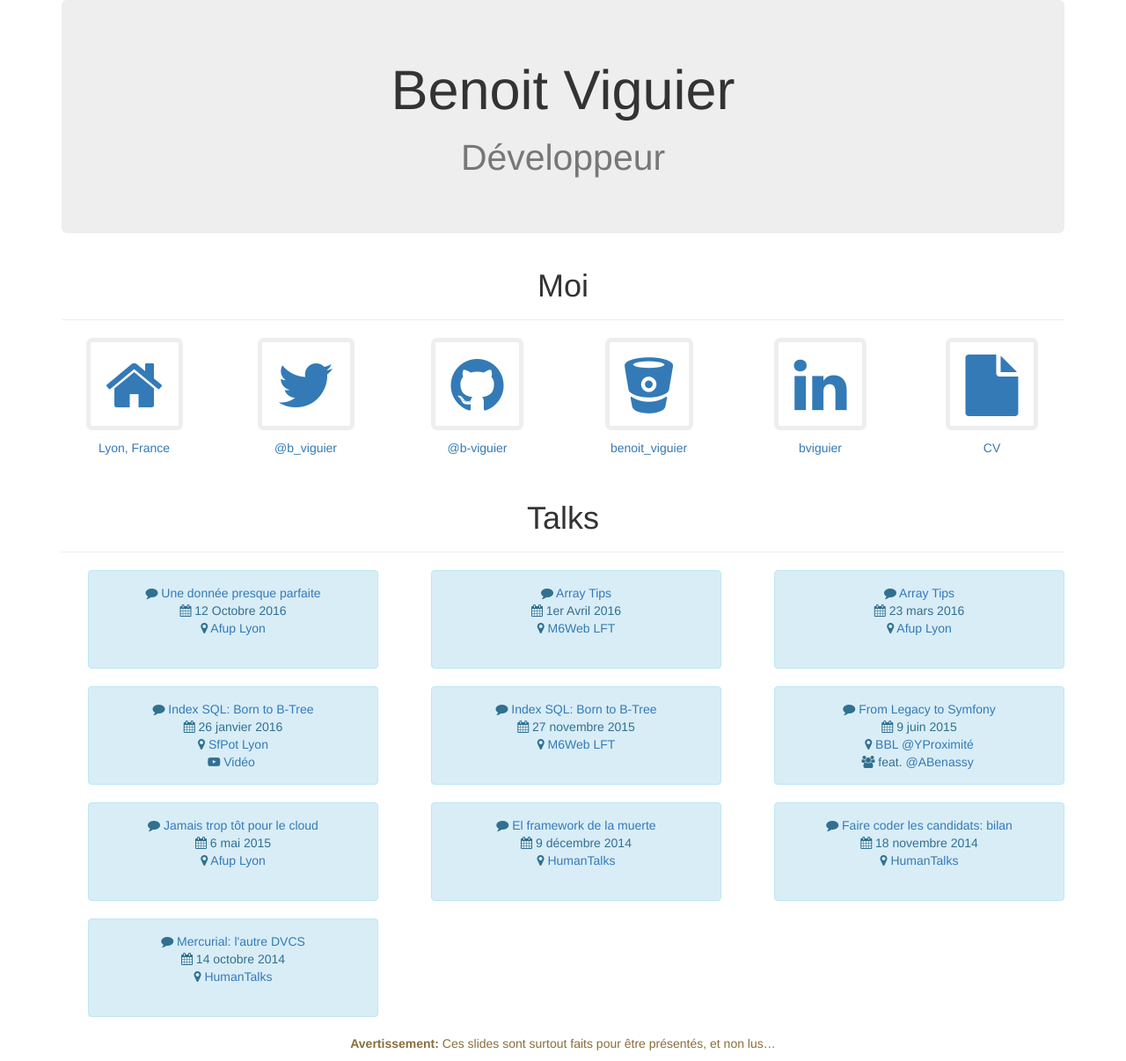
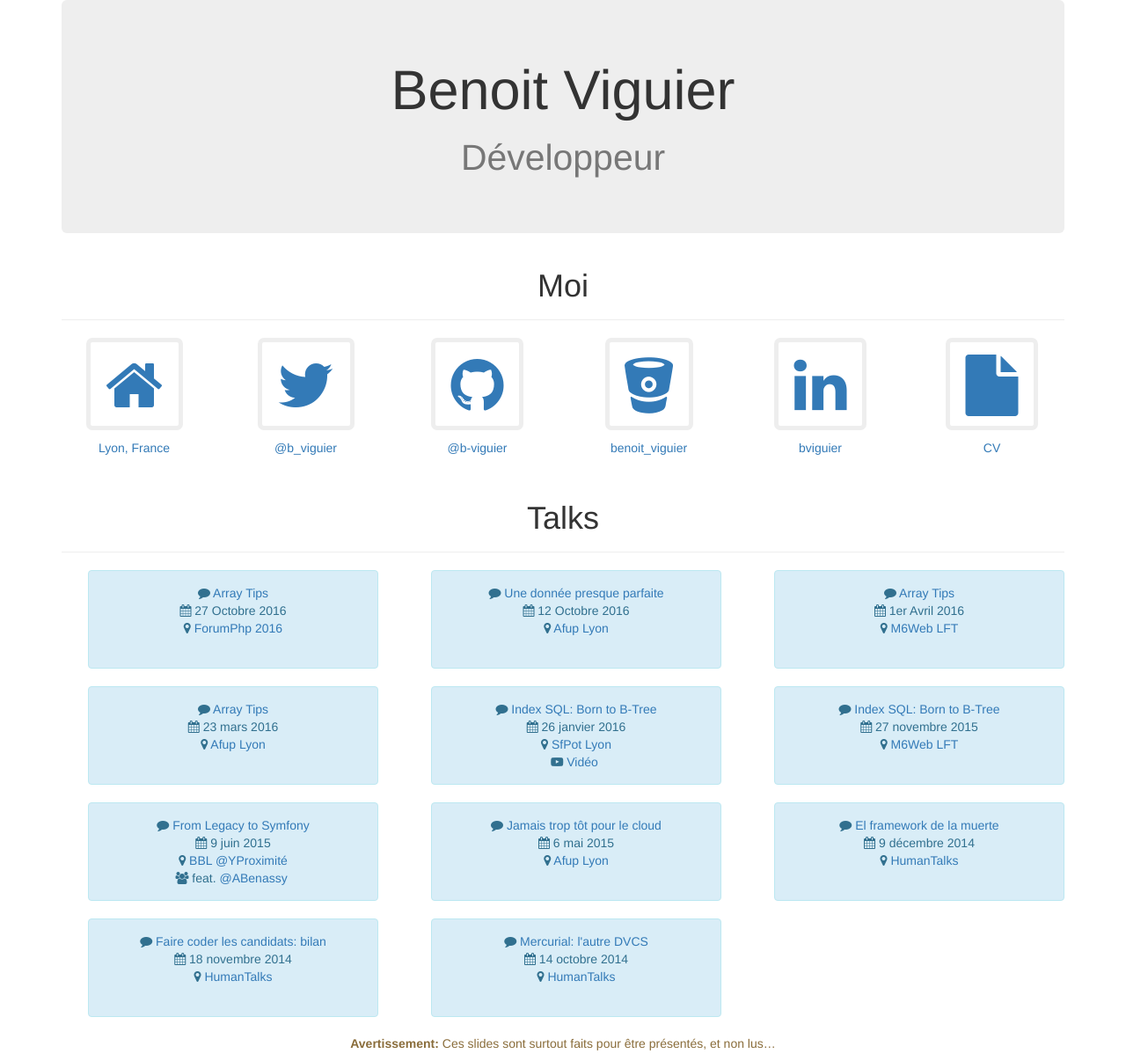
Before and after one commit to b-viguier/b-viguier.github.io, a Jekyll site: the page built from index.html, in a window 1280 px wide. Shown: the whole page at 88% size. Built offline with Jekyll 4.4.1, drawn with Linux system fonts in a browser that asks for light colours; nearby versions of some CDN libraries.

Commit message:
Update talks.yml

```diff
--- a/_data/talks.yml
+++ b/_data/talks.yml
@@ -1,3 +1,9 @@
+-
+    title: Array Tips
+    url: downloads/talks/ForumPhp-Array-Tips.pdf
+    date: 27 Octobre 2016
+    event: ForumPhp 2016
+    event_url: http://event.afup.org/forum-php-2016/programme/#1976
 -
     title: Une donnée presque parfaite
 #    url: Anti-Spoiler
```
